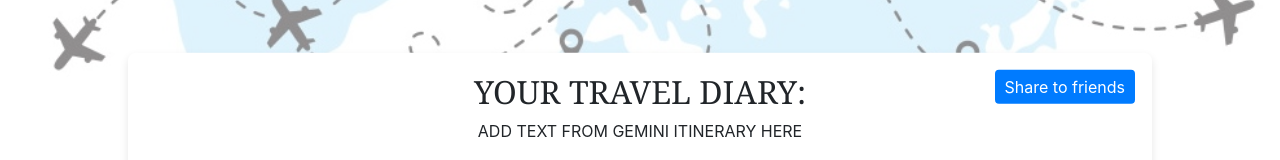
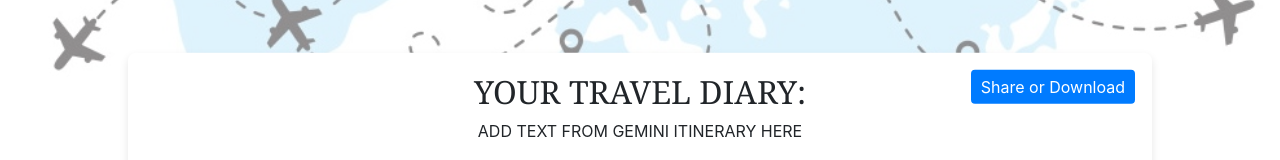
Before and after one commit to llennemann/LAHacks24Frontend, a React (Create React App) app in the folder my-app/: page /itinerary in a window 1280 px wide. Shown: the part 284-444 px from the top of the page. Built offline with nearby package versions, Linux system fonts and the light colour scheme.

Commit message:
my changes (minor)

```diff
--- a/my-app/src/components/Poi.js
+++ b/my-app/src/components/Poi.js
@@ -40,7 +40,7 @@ function Poi() {
             loading===false && poi!==undefined?
             (<div id='rec-list'>
                 {poi.map((place, index) => (
-                    <div key={index} className="rec" onClick={(event)=>{makeSelection([...select,place]);document.getElementsByClassName('rec')[index].style.backgroundColor="";}}>
+                    <div key={index} className="rec" onClick={(event)=>{makeSelection([...select,place]);document.getElementsByClassName('rec')[index].style.backgroundColor="#B8F8FE";}}>
                         {place.name}
                         <br></br>
                         <p>Address {place.address}</p>
--- a/my-app/src/components/pages/itinerary.js
+++ b/my-app/src/components/pages/itinerary.js
@@ -6,7 +6,7 @@ function Itinerary() {
             <div className="content-box">
                 <h2>YOUR TRAVEL DIARY:</h2>
                 <p>ADD TEXT FROM GEMINI ITINERARY HERE</p>
-                <button className="share-button">Share to friends</button>
+                <button className="share-button">Share or Download </button>
             </div>
         </div>
     );
```
